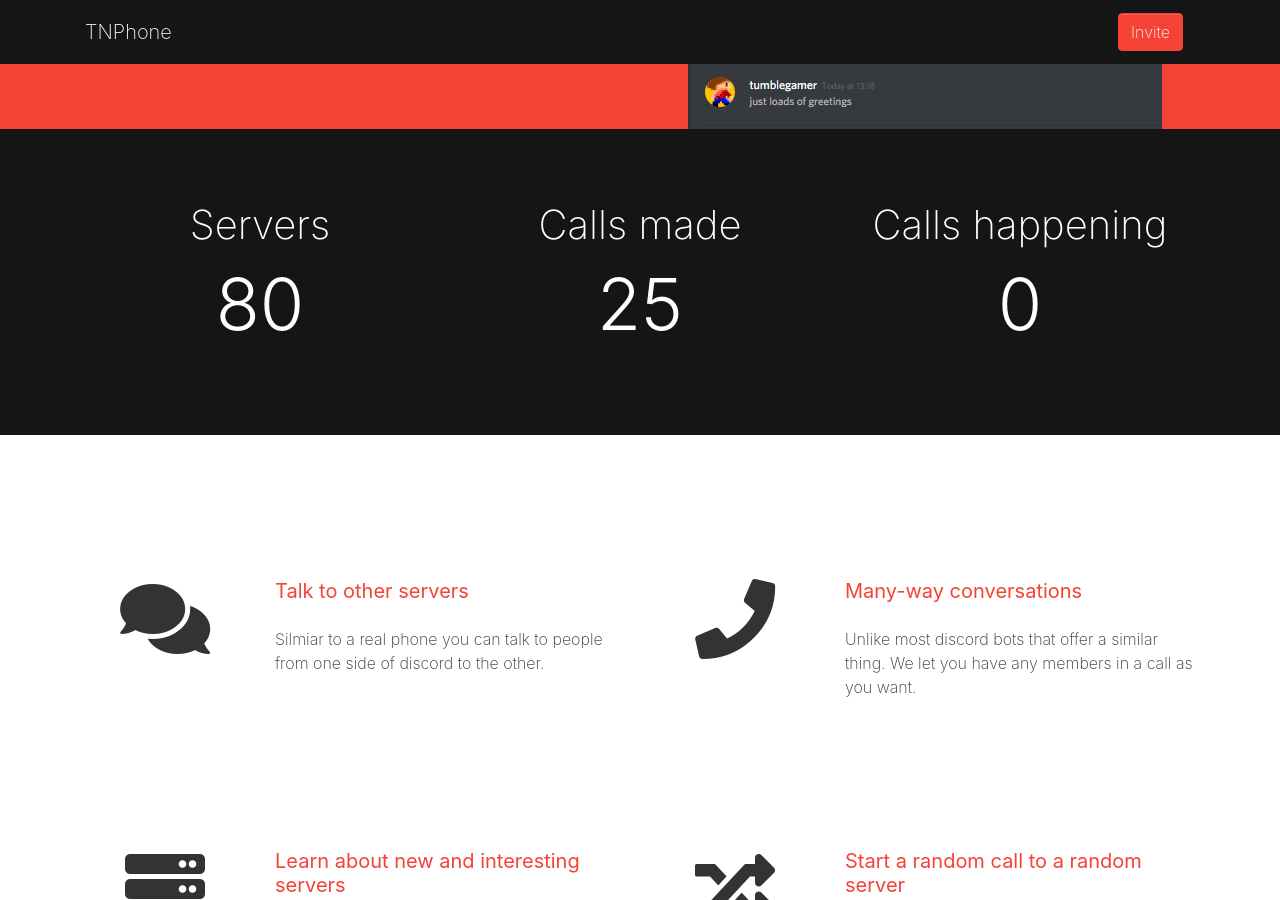
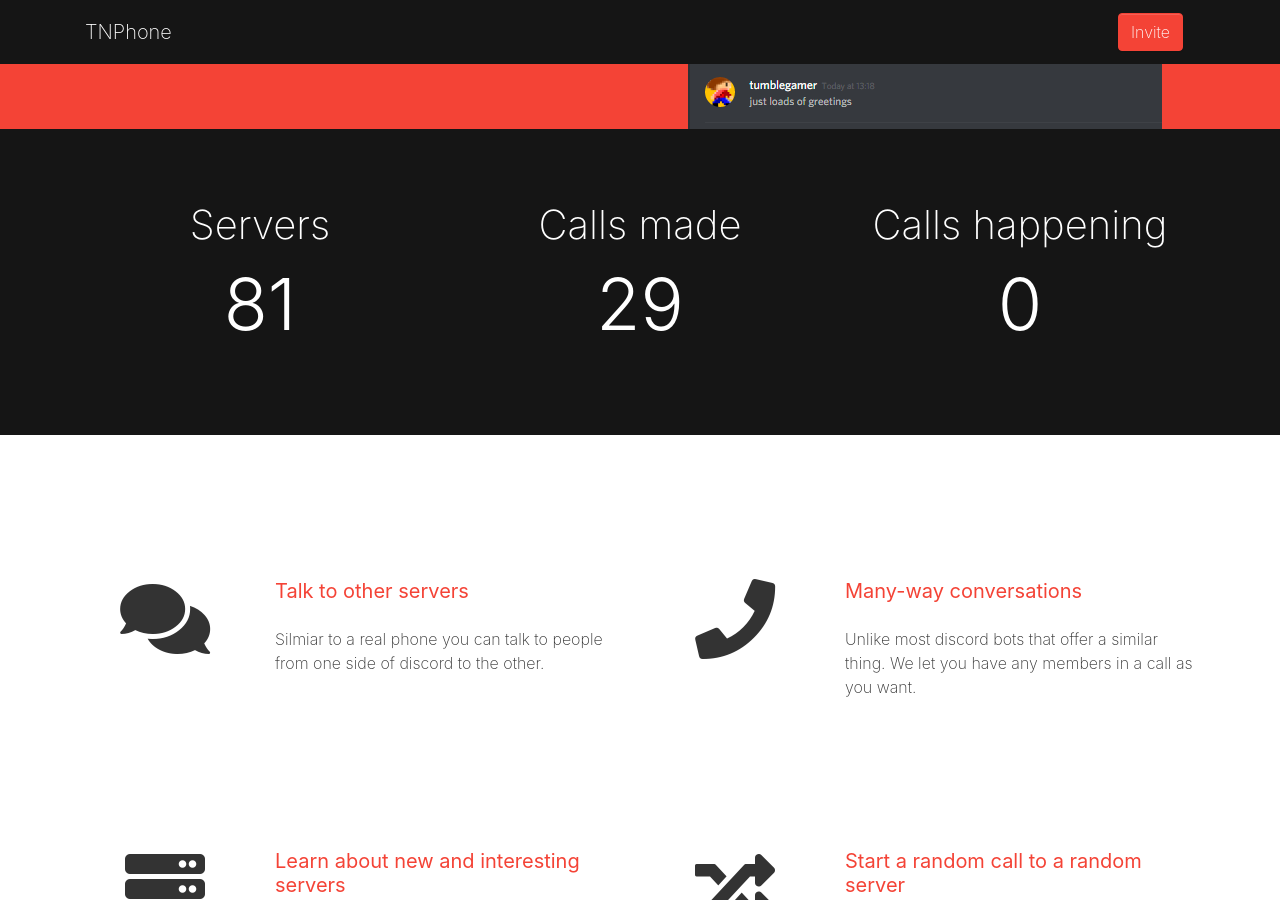
Before and after one commit to tumblenet/tnphone.tumblenet.ga, a Jekyll site: the page built from index.html, in a window 1280 px wide and 900 px high, scrolled down 443 px. Built offline with Jekyll 4.4.1, drawn with Linux system fonts in a browser that asks for light colours; nearby versions of some CDN libraries.

Commit message:
Update Phones feed

```diff
--- a/_data/phones.json
+++ b/_data/phones.json
@@ -1,5 +1,5 @@
 {
-	"callsMade": 25,
-	"servers": 80,
+	"callsMade": 29,
+	"servers": 81,
 	"currentCalls": 0
 }
```
